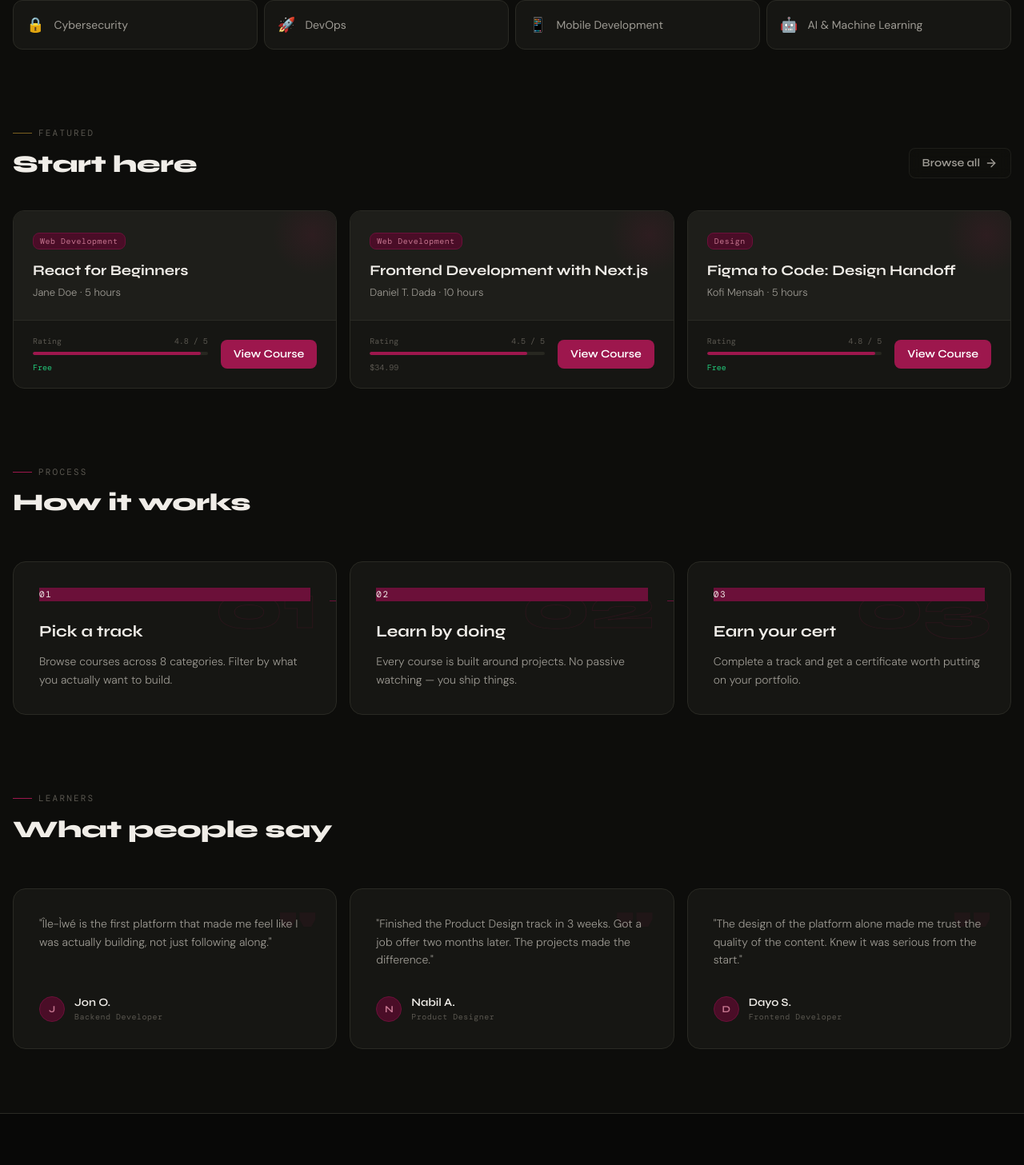
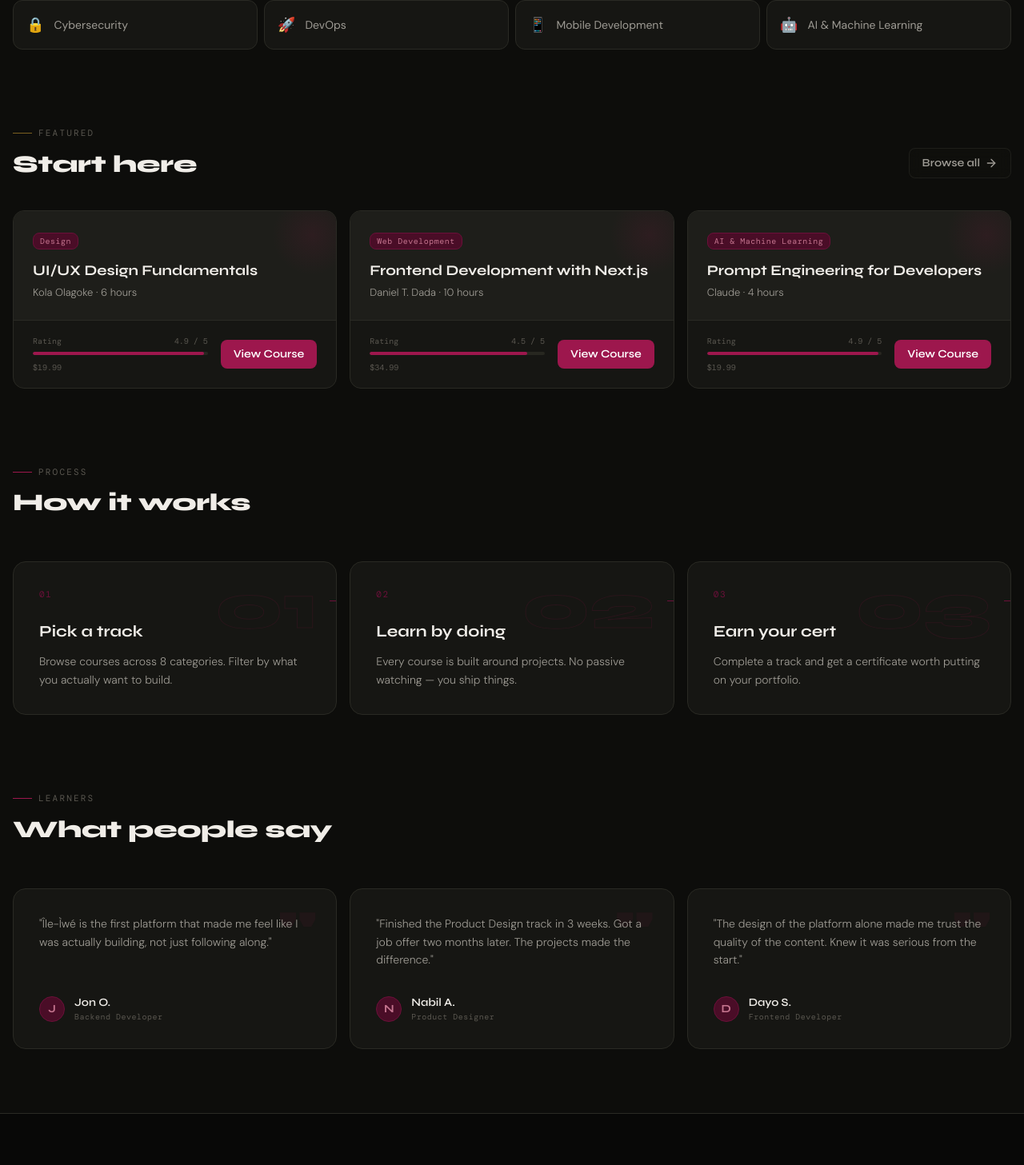
Before and after one commit to JonOnTheHub/ile-iwe, a Next.js app: page / in a window 1280 px wide. Shown: the part 1165-2622 px from the top of the page at 80% size. Built offline with nearby package versions, Linux system fonts and the light colour scheme.

Commit message:
Refactor: dry up  code

```diff
--- a/app/page.js
+++ b/app/page.js
@@ -8,7 +8,7 @@ import StatCard from "@/components/ui/StatCard";
 import React from "react";
 
 const Home = () => {
-  const featured = courses.filter((course) => [1, 5, 11].includes(course.id));
+  const featured = courses.filter((course) => [3, 5, 18].includes(course.id));
 
   const stats = [
     { value: "20+", label: "Courses" },
@@ -85,9 +85,7 @@ const Home = () => {
 
       <div className="mx-auto max-w-7xl px-4 py-10 space-y-24">
         {/* ── Hero ── */}
-        <section
-          className="fade-up relative overflow-hidden rounded-3xl border border-bg-border p-8 sm:p-12 md:p-20 min-h-130 flex items-center delay-0"
-        >
+        <section className="fade-up relative overflow-hidden rounded-3xl border border-bg-border p-8 sm:p-12 md:p-20 min-h-130 flex items-center delay-0">
           <div className="absolute inset-0 pointer-events-none">
             <div
               className="absolute inset-0"
@@ -140,9 +138,7 @@ const Home = () => {
           <div className="relative z-10 w-full max-w-3xl">
             {/* eyebrow — hides on small screens */}
             <div className="hidden sm:inline-flex items-center gap-2 mb-6">
-              <div
-                className="h-px w-8 bg-purple-vivid"
-              />
+              <div className="h-px w-8 bg-purple-vivid" />
               <span className="font-dm-mono text-[11px] tracking-[0.2em] uppercase text-text-muted">
                 Accelerate Your Skills
               </span>
@@ -152,20 +148,18 @@ const Home = () => {
             <h1 className="font-syne font-extrabold leading-[1.02] tracking-[-0.025em] text-center sm:text-left mb-6 text-4xl sm:text-5xl md:text-6xl lg:text-7xl">
               Build faster. <br />
               Ship with
-              <span
-                className="relative inline-block text-gold"
-              >
+              <span className="relative inline-block text-gold">
                 confidence.
               </span>
             </h1>
 
-            {/* Subtext — centered on mobile, left on sm+ */}
+            {/* subtext — centered on mobile, left on sm+ */}
             <p className="text-base text-text-secondary font-light mb-10 max-w-md leading-relaxed text-center sm:text-left mx-auto sm:mx-0">
               Learn on-demand tech skills through projects that actually
               challenge you. No hand-holding — just craft.
             </p>
 
-            {/* Buttons — space-around on mobile, left-aligned row on sm+ */}
+            {/* buttons — spacearound on mobile, left-aligned row on sm+ */}
             <div className="flex justify-around sm:justify-start sm:flex-wrap gap-3">
               <Button href="/courses" variant="primary" withIcon={true}>
                 Browse Courses
@@ -176,7 +170,7 @@ const Home = () => {
             </div>
           </div>
 
-          {/* Ghost wordmark — big screens only */}
+          {/* ghost wordmark — big screens only */}
           <div
             className="absolute right-0 bottom-0 font-syne font-extrabold leading-none select-none pointer-events-none hidden lg:block"
             style={{
@@ -191,7 +185,7 @@ const Home = () => {
           </div>
         </section>
 
-        {/* ── Stats ── */}
+        {/* ── stats ── */}
         <section>
           <div className="grid grid-cols-2 md:grid-cols-4 gap-3">
             {stats.map(({ value, label }, i) => (
@@ -199,6 +193,7 @@ const Home = () => {
                 key={label}
                 className="fade-up"
                 style={{ animationDelay: `${i * 60}ms` }}
+                // staggered appearance, index x 60ms, subtle sha
               >
                 <StatCard value={value} label={label} />
               </div>
@@ -206,14 +201,12 @@ const Home = () => {
           </div>
         </section>
 
-        {/* ── Categories ── */}
+        {/* ── categories ── */}
         <section>
           <div className="flex items-end justify-between mb-10">
             <div>
               <div className="flex items-center gap-2 mb-3">
-                <div
-                  className="h-px w-6 bg-purple-vivid"
-                />
+                <div className="h-px w-6 bg-purple-vivid" />
                 <span className="font-dm-mono text-[11px] tracking-[0.2em] uppercase text-text-muted">
                   Tracks
                 </span>
@@ -232,22 +225,9 @@ const Home = () => {
               <Link
                 key={name}
                 href={`/courses?category=${encodeURIComponent(name)}`}
-                className="fade-up group relative flex items-center gap-3 rounded-xl border border-bg-border bg-bg-raised px-4 py-4 overflow-hidden"
+                className="fade-up group relative flex items-center gap-3 rounded-xl border border-bg-border bg-bg-raised px-4 py-4 overflow-hidden hover:border-purple-border hover:scale-[1.01] transition-all duration-200"
                 style={{
                   animationDelay: `${i * 60}ms`,
-                  transition:
-                    "border-color 200ms ease-out, background-color 200ms ease-out",
-                }}
-                onMouseEnter={(e) => {
-                  e.currentTarget.style.borderColor =
-                    "var(--color-purple-border)";
-                  e.currentTarget.style.backgroundColor =
-                    "var(--color-bg-surface)";
-                }}
-                onMouseLeave={(e) => {
-                  e.currentTarget.style.borderColor = "var(--color-bg-border)";
-                  e.currentTarget.style.backgroundColor =
-                    "var(--color-bg-raised)";
                 }}
               >
                 <div
@@ -274,9 +254,7 @@ const Home = () => {
           <div className="flex items-end justify-between mb-10">
             <div>
               <div className="flex items-center gap-2 mb-3">
-                <div
-                  className="h-px w-6 bg-gold-dim"
-                />
+                <div className="h-px w-6 bg-gold-dim" />
                 <span className="font-dm-mono text-[11px] tracking-[0.2em] uppercase text-text-muted">
                   Featured
                 </span>
@@ -306,9 +284,7 @@ const Home = () => {
         <section>
           <div className="mb-14">
             <div className="flex items-center gap-2 mb-3">
-              <div
-                className="h-px w-6 bg-purple-vivid"
-              />
+              <div className="h-px w-6 bg-purple-vivid" />
               <span className="font-dm-mono text-[11px] tracking-[0.2em] uppercase text-text-muted">
                 Process
               </span>
@@ -322,27 +298,13 @@ const Home = () => {
             {steps.map(({ number, title, description }, i) => (
               <div
                 key={number}
-                className="fade-up relative rounded-2xl border border-bg-border bg-bg-raised p-8 overflow-hidden"
+                className="fade-up relative rounded-2xl border border-bg-border bg-bg-raised p-8 overflow-hidden hover:border-purple-border hover:scale-[1.01] transition-all duration-200"
                 style={{
                   animationDelay: `${i * 60}ms`,
-                  transition:
-                    "border-color 200ms ease-out, transform 200ms ease-out",
-                }}
-                onMouseEnter={(e) => {
-                  e.currentTarget.style.borderColor =
-                    "var(--color-purple-border)";
-                  e.currentTarget.style.transform = "scale(1.015)";
-                }}
-                onMouseLeave={(e) => {
-                  e.currentTarget.style.borderColor = "var(--color-bg-border)";
-                  e.currentTarget.style.transform = "scale(1)";
                 }}
               >
-                {i < 2 && (
-                  <div
-                    className="hidden md:block absolute top-12 -right-2 w-4 h-px z-10 bg-purple-border"
-                  />
-                )}
+                <div className="hidden md:block absolute top-12 -right-2 w-4 h-px z-10 bg-purple-border" />
+
                 <p
                   className="absolute top-4 right-6 font-syne font-extrabold select-none pointer-events-none leading-none"
                   style={{
@@ -355,7 +317,10 @@ const Home = () => {
                   {number}
                 </p>
                 <p
-                  className="font-dm-mono text-[11px] tracking-[0.15em] mb-6 relative z-10 bg-purple-border"
+                  className="font-dm-mono text-[11px] tracking-[0.15em] mb-6 relative z-10 "
+                  style={{
+                    color: "var(--color-purple-border)",
+                  }}
                 >
                   {number}
                 </p>
@@ -374,9 +339,7 @@ const Home = () => {
         <section className="pb-10">
           <div className="mb-14">
             <div className="flex items-center gap-2 mb-3">
-              <div
-                className="h-px w-6 bg-purple-vivid"
-              />
+              <div className="h-px w-6 bg-purple-vivid" />
               <span className="font-dm-mono text-[11px] tracking-[0.2em] uppercase text-text-muted">
                 Learners
               </span>
@@ -390,20 +353,9 @@ const Home = () => {
             {testimonials.map(({ quote, name, role }, i) => (
               <div
                 key={name}
-                className="fade-up relative rounded-2xl border border-bg-border bg-bg-raised p-8 flex flex-col justify-between gap-8 overflow-hidden"
+                className="fade-up relative rounded-2xl border border-bg-border bg-bg-raised p-8 flex flex-col justify-between gap-8 overflow-hidden hover:border-purple-border hover:scale-[1.01] transition-all duration-200"
                 style={{
                   animationDelay: `${i * 60}ms`,
-                  transition:
-                    "border-color 200ms ease-out, transform 200ms ease-out",
-                }}
-                onMouseEnter={(e) => {
-                  e.currentTarget.style.borderColor =
-                    "var(--color-purple-border)";
-                  e.currentTarget.style.transform = "scale(1.015)";
-                }}
-                onMouseLeave={(e) => {
-                  e.currentTarget.style.borderColor = "var(--color-bg-border)";
-                  e.currentTarget.style.transform = "scale(1)";
                 }}
               >
                 <span
@@ -417,14 +369,7 @@ const Home = () => {
                   &quot;{quote}&quot;
                 </p>
                 <div className="flex items-center gap-3 relative z-10">
-                  <div
-                    className="w-8 h-8 rounded-full flex items-center justify-center font-syne font-bold text-xs shrink-0"
-                    style={{
-                      backgroundColor: "var(--color-purple-soft)",
-                      border: "1px solid var(--color-purple-border)",
-                      color: "#c4748e",
-                    }}
-                  >
+                  <div className="w-8 h-8 rounded-full flex items-center justify-center font-syne font-bold text-sm bg-purple-soft border border-purple-border text-[#c4748e]">
                     {name.charAt(0)}
                   </div>
                   <div>
--- a/components/courses/CourseCard.jsx
+++ b/components/courses/CourseCard.jsx
@@ -26,17 +26,7 @@ const CourseCard = ({ course }) => {
   return (
     <div
       ref={cardRef}
-      className="rounded-[14px] border border-bg-border bg-bg-raised overflow-hidden group transition duration-200 ease-out"
-      onMouseEnter={e => {
-        e.currentTarget.style.transform = 'scale(1.015)'
-        e.currentTarget.style.boxShadow = '0 8px 32px rgba(0,0,0,0.4)'
-        e.currentTarget.style.borderColor = 'var(--color-purple-border)'
-      }}
-      onMouseLeave={e => {
-        e.currentTarget.style.transform = 'scale(1)'
-        e.currentTarget.style.boxShadow = 'none'
-        e.currentTarget.style.borderColor = 'var(--color-bg-border)'
-      }}
+      className="rounded-[14px] border border-bg-border bg-bg-raised overflow-hidden group hover:border-purple-border hover:scale-[1.01] hover:shadow[0 8px 32px rgba(0,0,0,0.4)] transition-all duration-200"
     >
       {/* top */}
       <div className="relative bg-bg-surface p-6 border-b border-bg-border overflow-hidden">
--- a/data/courses.js
+++ b/data/courses.js
@@ -26,7 +26,7 @@ const courses = [
   {
     id: 3,
     title: "UI/UX Design Fundamentals",
-    instructor: "Kofi Mensah",
+    instructor: "Kola Olagoke",
     category: "Design",
     duration: "6 hours",
     description: "Master the principles of user-centred design. Covers wireframing, prototyping, and Figma from the ground up. You'll leave with a portfolio-ready case study.",
@@ -62,7 +62,7 @@ const courses = [
   {
     id: 6,
     title: "TailwindCSS Mastery",
-    instructor: "Kofi Mensah",
+    instructor: "Daniel T. Dada",
     category: "Web Development",
     duration: "4 hours",
     description: "Go from zero to confident with TailwindCSS. Build responsive, well-designed UIs without writing a single line of custom CSS. Covers v4 and real project walkthroughs.",
@@ -206,7 +206,7 @@ const courses = [
   {
     id: 18,
     title: "Prompt Engineering for Developers",
-    instructor: "Amara Nwosu",
+    instructor: "Claude",
     category: "AI & Machine Learning",
     duration: "4 hours",
     description: "Learn to design, test, and iterate on prompts for large language models. Covers zero-shot, few-shot, chain-of-thought techniques, and integrating LLMs into production applications.",
```
